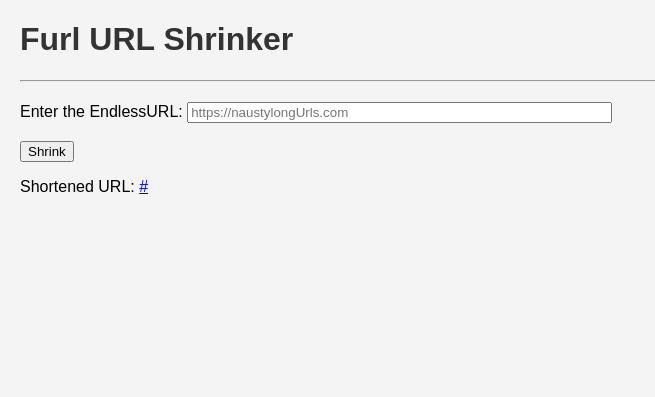
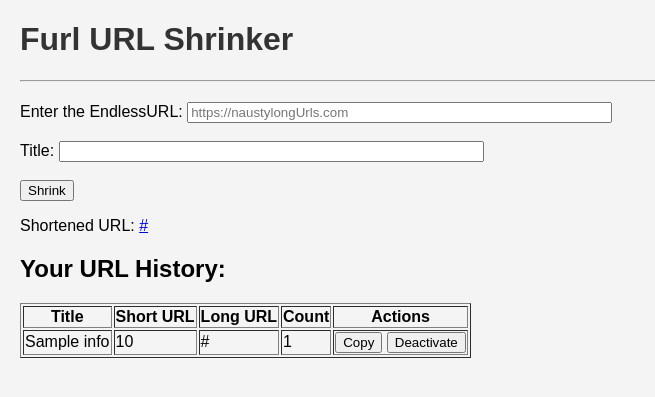
Before and after one commit to JRBros2346/furl, a Flask app: template templates/home.html in a window 1280 px wide. Shown: the top 397 px of the page, without its empty margins (0-655 px from the left). Run offline with Flask 3, Linux system fonts and the light colour scheme; the template is opened without the code that fills it: most values are stand-ins (such as "Sample title", 1, 10 or a date in 2020).

Commit message:
[UPDATE] personal home page for each users🤠

```diff
--- a/templates/home.html
+++ b/templates/home.html
@@ -1,7 +1,7 @@
 {% extends "base.html" %}
 {% block title %}Home @ Furl{% endblock %}
 {% block content %}
-<form action="/home" method="POST">
+<form action="{{ url_for('home', username=username) }}" method="POST">
     <label for="url">Enter the EndlessURL:</label>
     <input type="url" name="lurl" id="url"
            placeholder="https://naustylongUrls.com"
@@ -9,10 +9,53 @@
            size="50"
            required>
     <br><br>
+    <label for="title">Title:</label>
+    <input type="text" name="title" id="title" size="50">
+    <br><br>
     <input type="submit" value="Shrink">
 </form>
 
 {% if short_url %}
     <p>Shortened URL: <a href="{{ short_url }}" target="_blank">{{ short_url }}</a></p>
 {% endif %}
+
+<h2>Your URL History:</h2>
+<table border="1">
+    <thead>
+        <tr>
+            <th>Title</th>
+            <th>Short URL</th>
+            <th>Long URL</th>
+            <th>Count</th>
+            <th>Actions</th>
+        </tr>
+    </thead>
+    <tbody>
+        {% for short_url, info in history.items() %}
+        <tr>
+            <td>{{ info.title }}</td>
+            <td>{{ host + short_url }}</td>
+            <td>{{ info.long_url }}</td>
+            <td>{{ info.count }}</td>
+            <td>
+                <button onclick="copyToClipboard('{{ host + short_url }}')">Copy</button>
+                <form action="{{ url_for('deactivate_url', short_url=short_url) }}" method="POST" style="display:inline;">
+                    <input type="submit" value="Deactivate">
+                </form>
+            </td>
+        </tr>
+        {% endfor %}
+    </tbody>
+</table>
+
+<script>
+function copyToClipboard(url) {
+    navigator.clipboard.writeText(url).then(function() {
+        alert('URL copied to clipboard');
+    }, function(err) {
+        console.error('Could not copy text: ', err);
+    });
+}
+</script>
+
 {% endblock %}
```
